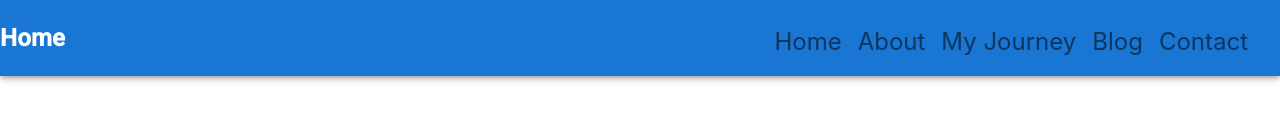
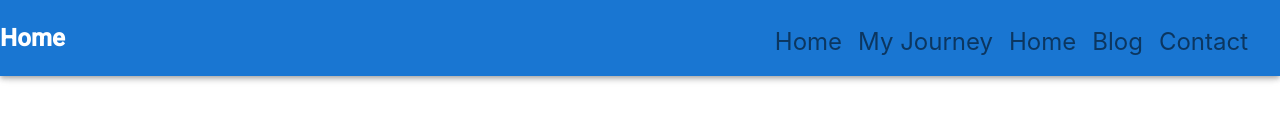
Before and after one commit to leartpro/personal, a React (Create React App) app: page / in a window 1280 px wide. Shown: the top 134 px of the page. Built offline with nearby package versions, Linux system fonts and the light colour scheme.

Commit message:
General improvement

```diff
--- a/public/Navigation/main.json
+++ b/public/Navigation/main.json
@@ -0,0 +1,30 @@
+{
+  "navTextInitialState": "Home",
+  "navigations": [
+    {
+      "href": "#home",
+      "anchorID": "home",
+      "navText": "Home"
+    },
+    {
+      "href": "#my-journey",
+      "anchorID": "my-journey",
+      "navText": "My Journey"
+    },
+    {
+      "href": "#home",
+      "anchorID": "home",
+      "navText": "Home"
+    },
+    {
+      "href": "#blog",
+      "anchorID": "blog",
+      "navText": "Blog"
+    },
+    {
+      "href": "#contact",
+      "anchorID": "contact",
+      "navText": "Contact"
+    }
+  ]
+}
--- a/src/App.tsx
+++ b/src/App.tsx
@@ -3,6 +3,7 @@ import {BrowserRouter as Router, Routes, Route} from "react-router-dom";
 import {Project} from "./types/Project";
 import ProjectDetailsPage from "./pages/ProjectDetailsPage";
 import HomePage from "./pages/HomePage";
+import Contact from "./components/Contact/Contact";
 
 function App() {
     const [projects, setProjects] = useState<Project[]>([]);
@@ -27,6 +28,7 @@ function App() {
                         <Route path="" element={<HomePage projects={projects}/>}/>
                         <Route path="project/:id" element={<ProjectDetailsPage blogPosts={projects}/>} />
                     </Routes>
+                    <Contact/>
                 </div>
             </Router>
         </div>
--- a/src/components/Contact/SourceList.tsx
+++ b/src/components/Contact/SourceList.tsx
@@ -11,11 +11,12 @@ const SourceList = () => {
                 <List>
                     <ListItem>
                         <ListItemAvatar><Avatar><GitHubIcon/></Avatar></ListItemAvatar>
-                        <ListItemText><Link>Github</Link></ListItemText>
+                        <ListItemText><Link href="https://github.com/leartpro">leartpro</Link></ListItemText>
                     </ListItem>
                     <ListItem>
                         <ListItemAvatar><Avatar><EmailIcon/></Avatar></ListItemAvatar>
-                        <ListItemText><Link>Mail</Link></ListItemText>
+                        {/*TODO: Copy to Clipboard with Popover*/}
+                        <ListItemText><Link>lennartprotte.tech@gmail.com</Link></ListItemText>
                     </ListItem>
                 </List>
             </Box>
--- a/src/components/Header/Header.tsx
+++ b/src/components/Header/Header.tsx
@@ -1,6 +1,6 @@
-import React, {useState} from "react";
+import React, {useEffect, useState} from "react";
 import {AppBar, Grid, IconButton, Toolbar, Typography} from "@mui/material";
-
+import {Navigation} from "../../types/Navigation";
 
 function scrollToAnchor(event: React.MouseEvent, anchorId: string) {
     event.preventDefault();
@@ -10,8 +10,23 @@ function scrollToAnchor(event: React.MouseEvent, anchorId: string) {
     }
 }
 
-function Header() {
-    const [navText, setNavText] = useState('Home');
+function Header({navData}: { navData: string }) {
+    const [navigations, setNavigations] = useState<Navigation[]>([]);
+    const [navText, setNavText] = useState('');
+
+    async function fetchNavigations() {
+        const response = await fetch(navData);
+        return await response.json();
+    }
+
+    useEffect(() => {
+        fetchNavigations().then(data => {
+            setNavText(data.navTextInitialState);
+            setNavigations(data.navigations);
+        }).catch(error => {
+            console.error("Error fetching projects:", error);
+        });
+    }, []);
 
     function updateNavText(text: string) {
         setNavText(text);
@@ -25,26 +40,12 @@ function Header() {
                 </Grid>
                 <Grid item xs={6}>
                     <Toolbar style={{alignItems: 'flex-end', justifyContent: 'flex-end'}}>
-                        <IconButton href="#home" onClick={(event) => {
-                            scrollToAnchor(event, "home");
-                            updateNavText("Home");
-                        }}>Home</IconButton>
-                        <IconButton href="#about" onClick={(event) => {
-                            scrollToAnchor(event, "about");
-                            updateNavText("About");
-                        }}>About</IconButton>
-                        <IconButton href="#my-journey" onClick={(event) => {
-                            scrollToAnchor(event, "my-journey");
-                            updateNavText("My Journey");
-                        }}>My Journey</IconButton>
-                        <IconButton href="#blog" onClick={(event) => {
-                            scrollToAnchor(event, "blog");
-                            updateNavText("Blog");
-                        }}>Blog</IconButton>
-                        <IconButton href="#contact" onClick={(event) => {
-                            scrollToAnchor(event, "contact");
-                            updateNavText("Contact");
-                        }}>Contact</IconButton>
+                        {navigations.map((navigation: Navigation) => (
+                            <IconButton href={`${navigation.href}`} onClick={(event) => {
+                                scrollToAnchor(event, navigation.anchorID);
+                                updateNavText(navigation.navText);
+                            }}>{navigation.navText}</IconButton>
+                        ))}
                     </Toolbar>
                 </Grid>
             </Grid>
--- a/src/pages/HomePage.tsx
+++ b/src/pages/HomePage.tsx
@@ -3,19 +3,17 @@ import Home from "../components/Home/Home";
 import About from "../components/About/About";
 import MyJourney from "../components/MyJourney/MyJourney";
 import Blog from "../components/Blog/Blog";
-import Contact from "../components/Contact/Contact";
 import {Project} from "../types/Project";
 import Header from "../components/Header/Header";
 
 const HomePage= ({ projects }: { projects: Project[] }) => {
     return (
         <div>
-            <Header/>
+            <Header navData={"./Navigation/main.json"}/>
             <Home/>
             <About/>
             <MyJourney/>
             <Blog projects={projects}/>
-            <Contact/>
         </div>
     );
 }
--- a/src/types/Navigation.tsx
+++ b/src/types/Navigation.tsx
@@ -1,5 +1,5 @@
 export interface Navigation {
-    href: number;
+    href: string;
     anchorID: string;
     navText: string;
 }
```
